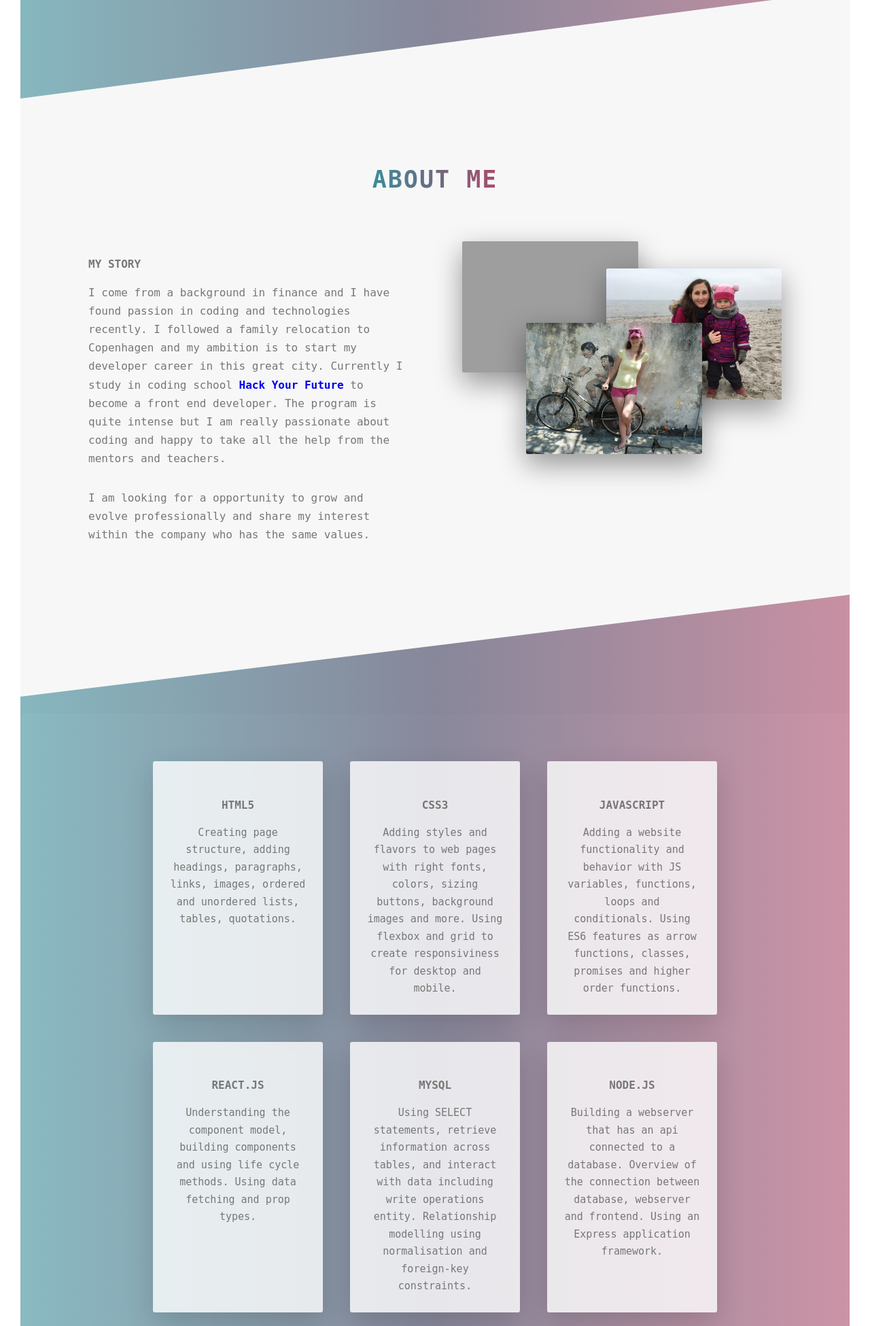
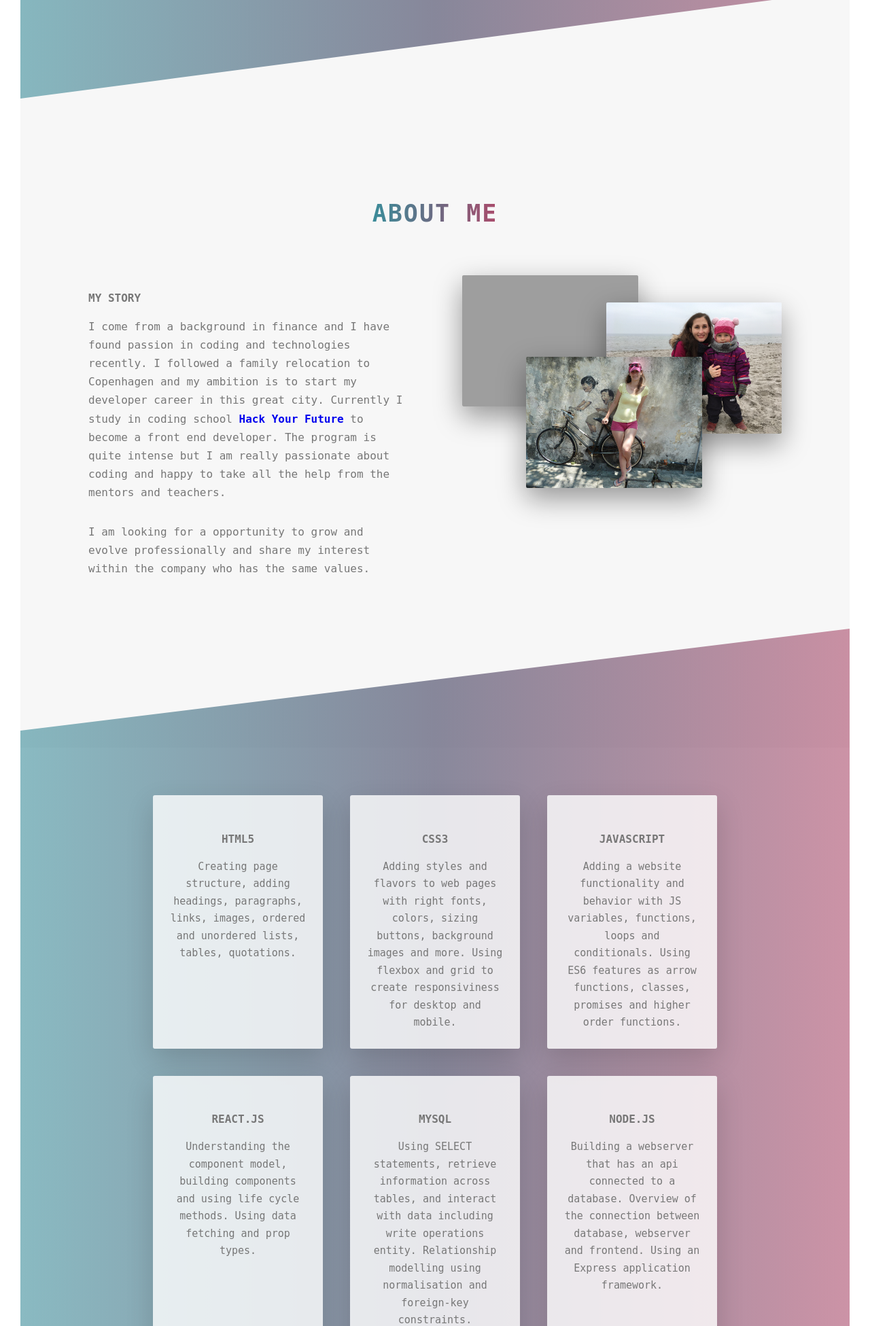
Before and after one commit to MirSzabo/Portfolio-Web-Page, a PHP site: page / in a window 1280 px wide. Shown: the part 645-2596 px from the top of the page at 68% size. Run offline with PHP 8.4, Linux system fonts and the light colour scheme; some libraries are stand-ins or nearby versions; grey boxes are pictures that could not be loaded.

Commit message:
media query added

```diff
--- a/index.html
+++ b/index.html
@@ -39,7 +39,7 @@
           <span class="heading-primary--main">Miroslava Szabo</span>
           <span class="heading-primary--sub">Front End Web Developer</span>
         </h1>
-        <a href="#" class="btn btn--white">My projects</a>
+        <a href="#projects" class="btn btn--white">My projects</a>
       </div>
     </header>
     <main>
@@ -66,19 +66,19 @@
             <div class="composition">
               <img
                 src="img/1.jpg"
-                sizes=""
+                sizes="(max-width: 56.25em) 20vw, (max-width: 37.5em) 30vw, 300px"
                 alt="photo of Miroslava Szabo"
                 class="composition__photo composition__photo--p1"
               />
               <img
                 src="img/2.jpg"
-                sizes=""
+                sizes="(max-width: 56.25em) 20vw, (max-width: 37.5em) 30vw, 300px"
                 alt="photo of Miroslava Szabo"
                 class="composition__photo composition__photo--p2"
               />
               <img
                 src="img/3.jpg"
-                sizes=""
+                sizes="(max-width: 56.25em) 20vw, (max-width: 37.5em) 30vw, 300px"
                 alt="photo of Miroslava Szabo"
                 class="composition__photo composition__photo--p3"
               />
@@ -133,7 +133,7 @@
         </ul>
       </section>
 
-      <section class="section-projects">
+      <section class="section-projects" id="projects">
         <div class="u-center-text u-margin-bottom-big">
           <h2 class="heading-secondary">
             My Projects
--- a/main.css
+++ b/main.css
@@ -328,6 +356,7 @@ body {
     padding: 10px; }
 
 .grid-container {
+  max-width: 114rem;
   display: grid;
   margin: 0 auto;
   grid-template-columns: repeat(2, 1fr);
@@ -459,6 +488,15 @@ body {
   background-color: #f7f7f7;
   padding: 25rem 0;
   margin-top: -20vh; }
+  @media (max-width: 112.5em) {
+    .section-about {
+      padding: 30rem 0 25rem 0; } }
+  @media (max-width: 75em) {
+    .section-about {
+      padding: 30rem 0 30rem 0; } }
+  @media (max-width: 37.5em) {
+    .section-about {
+      padding: 30rem 0 25rem 0; } }
 
 .section-skills {
   padding: 15rem 0;
--- /dev/null
+++ b/sass/abstracts/_mixins.scss
@@ -0,0 +1,24 @@
+//media query manager
+//1em = 16px
+@mixin respond($breakpoint) {
+  @if $breakpoint == phone {
+    @media (max-width: 37.5em) {
+      @content;
+    } //600px
+  }
+  @if $breakpoint == tab-land {
+    @media (max-width: 56.25em) {
+      @content;
+    } //900px
+  }
+  @if $breakpoint == tab-port {
+    @media (max-width: 75em) {
+      @content;
+    } //1200px
+  }
+  @if $breakpoint == tab-big {
+    @media (max-width: 112.5em) {
+      @content;
+    } //1800
+  }
+}
--- a/sass/base/_base.scss
+++ b/sass/base/_base.scss
@@ -8,6 +8,7 @@
 
 html {
   font-size: 62.5%; /*default size for 10px and user can change it*/
+  scroll-behavior: smooth;
 }
 
 body {
--- a/sass/components/_composition.scss
+++ b/sass/components/_composition.scss
@@ -1,5 +1,9 @@
 .composition {
     position: relative;
+
+    @include respond(phone) {
+        padding: 0 3rem;
+     }
 
     &__photo {
         width: 55%;
@@ -10,17 +14,45 @@
         transition: all .2s;
         outline-offset: 1rem;
 
+        @include respond(tab-port) {
+            margin-top: 6rem;
+            float: left;
+            position: relative;
+            width: 33.333333%;
+            box-shadow: 0 1.5rem 3rem rgba($color-black, .2);
+         }
+
         &--p1 {
             left: 0;
             top: -2rem;
+
+            @include respond(tab-port) {
+                top: 1rem;
+                -webkit-transform: scale(1.2);
+                transform: scale(1.2);
+             }
         }
         &--p2 {
             right: 0;
             top: 2rem;
+
+            @include respond(tab-port) {
+                top: -2rem;
+                -webkit-transform: scale(1.3);
+                transform: scale(1.3);
+                z-index: 25;
+             }
         }
         &--p3 {
             left: 20%;
             top: 10rem;
+
+            @include respond(tab-port) {
+                top: 1rem;
+                left: 0;
+                -webkit-transform: scale(1.25);
+                transform: scale(1.25);
+             }
         }
 
         &:hover {
@@ -32,6 +64,6 @@
     }
 
     &:hover &__photo:not(:hover) {
-        transform: scale(.95)
+        transform: scale(.95);
     }
 }
--- a/sass/layout/_grid.scss
+++ b/sass/layout/_grid.scss
@@ -1,5 +1,5 @@
 .grid-container {
-  //max-width: $grid-width;
+  max-width: 114rem;
   display: grid;
   margin: 0 auto;
 
--- a/sass/pages/_home.scss
+++ b/sass/pages/_home.scss
@@ -2,6 +2,17 @@
   background-color: $color-grey-light;
   padding: 25rem 0;
   margin-top: -20vh;
+
+  @include respond(tab-big) {
+    padding: 30rem 0 25rem 0;
+ }
+@include respond(tab-port) {
+    padding: 30rem 0 30rem 0;
+ }
+ @include respond(phone) {
+    padding: 30rem 0 25rem 0;
+ }
+
 }
 
 .section-skills {
```
Also changed, not shown: other parts of main.css (+29 -1 lines).
